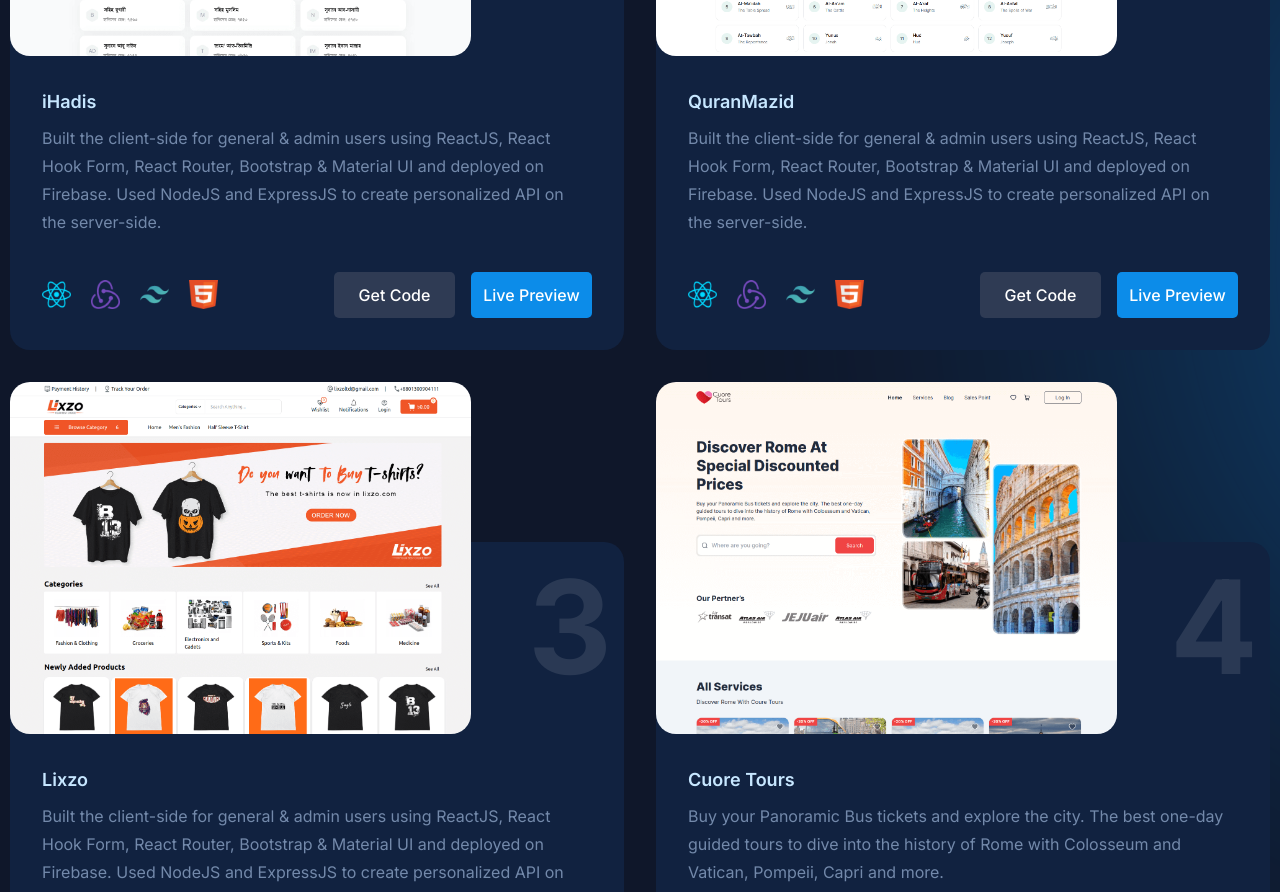
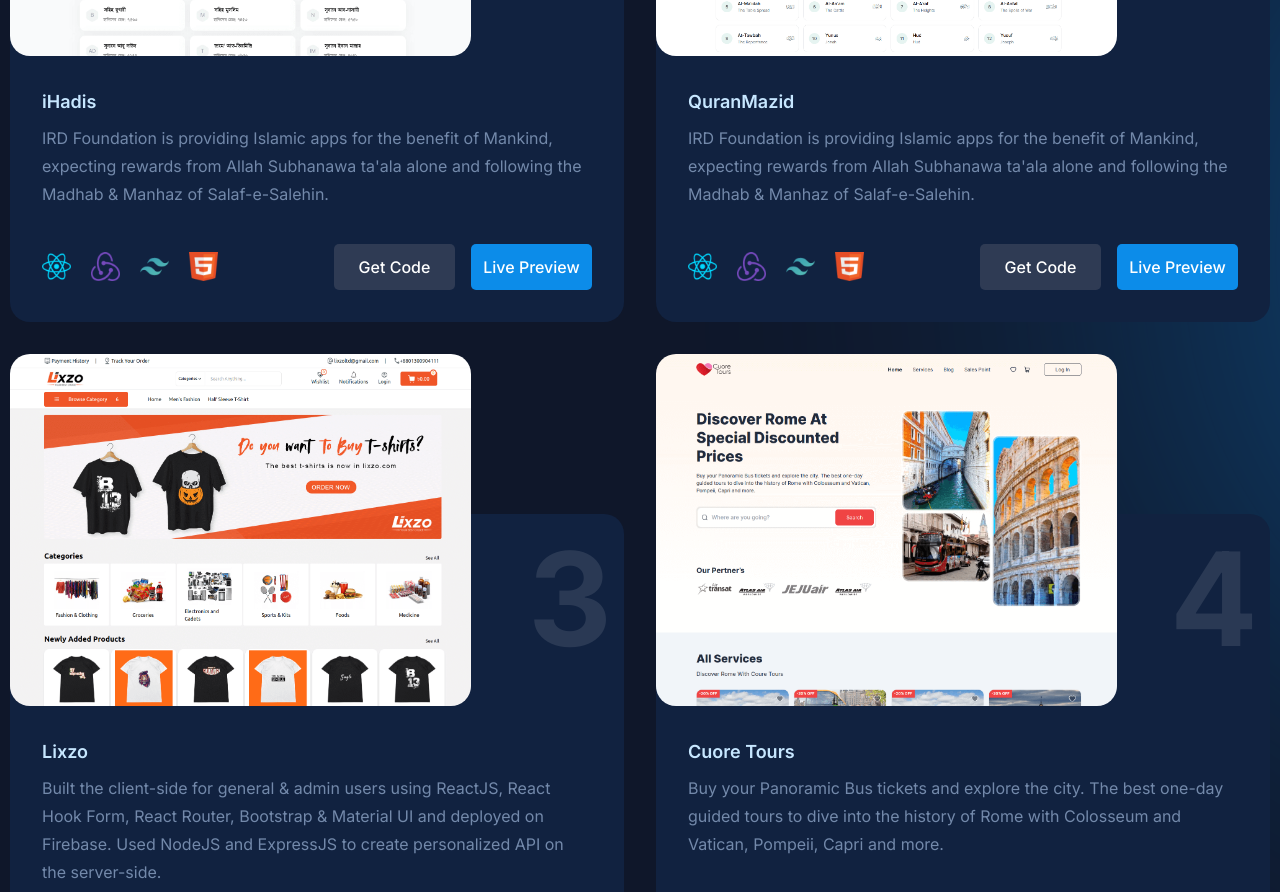
Before and after one commit to rayhanferdous/rayhanferdous, a Next.js app: page / in a window 1280 px wide. Shown: the part 3120-4012 px from the top of the page. Built offline with nearby package versions, Linux system fonts and the light colour scheme.

Commit message:
Update ProjectShowcaseData.js

```diff
--- a/data/ProjectShowcaseData.js
+++ b/data/ProjectShowcaseData.js
@@ -3,7 +3,7 @@
     id: 1,
     title: "iHadis",
     description:
-      "Built the client-side for general & admin users using ReactJS, React Hook Form, React Router, Bootstrap & Material UI and deployed on Firebase. Used NodeJS and ExpressJS to create personalized API on the server-side.",
+      "IRD Foundation is providing Islamic apps for the benefit of Mankind, expecting rewards from Allah Subhanawa ta'ala alone and following the Madhab & Manhaz of Salaf-e-Salehin.",
     image: "/assets/projects/ihadis.com.png",
     stack: [
       "/assets/hero/stack/react.png",
@@ -19,7 +19,7 @@
     id: 2,
     title: "QuranMazid",
     description:
-      "Built the client-side for general & admin users using ReactJS, React Hook Form, React Router, Bootstrap & Material UI and deployed on Firebase. Used NodeJS and ExpressJS to create personalized API on the server-side.",
+      "IRD Foundation is providing Islamic apps for the benefit of Mankind, expecting rewards from Allah Subhanawa ta'ala alone and following the Madhab & Manhaz of Salaf-e-Salehin.",
     image: "/assets/projects/quranmazid.com.png",
     stack: [
       "/assets/hero/stack/react.png",
```
